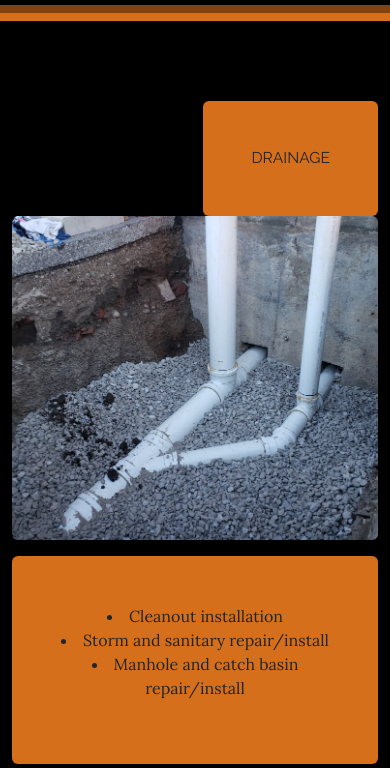
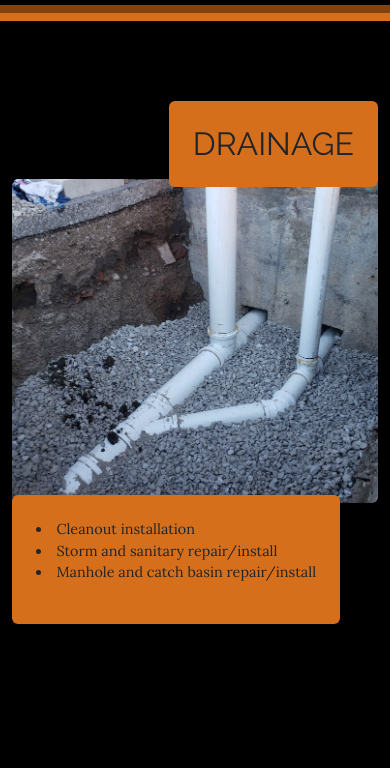
Before and after one commit to michelecatani/candgs, a plain HTML site: page services.html in a window 390 px wide. Shown: the part 76-844 px from the top of the page. Drawn offline with nearby package versions, Linux system fonts and the light colour scheme.

Commit message:
final touches just missing padding fix on last page

```diff
--- a/css/styles.css
+++ b/css/styles.css
@@ -164,7 +164,7 @@ h2 {
 }
 
 h3 {
-  font-size: calc(1.3rem + 0.6vw);
+  font-size: calc(1.1rem + 0.6vw);
 }
 @media (min-width: 1200px) {
   h3 {
@@ -317,7 +317,7 @@ textarea {
 }
 @media (min-width: 1400px) {
   .container {
-    max-width: 1500px;
+    max-width: 1100px;
   }
 }
 .row {
@@ -751,10 +751,11 @@ textarea.form-control {
 
 .mb-0 {
   margin-bottom: 0 !important;
+
 }
 
 .mb-3 {
-  margin-bottom: 1rem !important;
+  margin-bottom: 0rem !important;
 }
 
 .mb-4 {
@@ -770,7 +771,12 @@ textarea.form-control {
 }
 
 .p-5 {
-  padding: 3rem !important;
+  padding: 1.5rem !important;
+}
+
+#bullets {
+  text-align: left !important;
+  font-size: 0.9rem;
 }
 
 .py-5 {
@@ -900,7 +906,7 @@ p {
 }
 .section-heading .section-heading-lower {
   display: block;
-  font-size: 4vw;
+  font-size: 2rem;
   font-weight: 400;
 }
 
@@ -1011,6 +1017,27 @@ p {
   }
 }
 
+@media (min-width: 0px) {
+  .product-item .product-item-title {
+    position: relative;
+    z-index: 1;
+    margin-bottom: -0.5rem;
+  }
+  .product-item .product-item-img {
+    position: relative;
+    z-index: 0;
+    float: center;
+    margin-left: auto;
+    margin-right: auto;
+  }
+  .product-item .product-item-description {
+    position: relative;
+    z-index: 1;
+    margin-top: -0.5rem;
+    max-width: 100vw;
+  }
+}
+
 @media (min-width: 992px) {
   .product-item .product-item-title {
     position: relative;
--- a/services.html
+++ b/services.html
@@ -32,7 +32,7 @@
                     </div>
                     <img class="product-item-img mx-auto d-flex rounded img-fluid mb-3 mb-lg-0" src="assets/img/drainage.png" alt="..."/>
                     <div class="product-item-description d-flex me-auto">
-                        <div class="bg-faded p-5 rounded">
+                        <div class="bg-faded p-5 rounded" id="bullets">
                             <p class="mb-0">
                                 <li>Cleanout installation</li>
                                 <li>Storm and sanitary repair/install</li>
@@ -56,7 +56,7 @@
                     </div>
                     <img class="product-item-img mx-auto d-flex rounded img-fluid mb-3 mb-lg-0" src="assets/img/camera.png" alt="..." />
                     <div class="product-item-description d-flex ms-auto">
-                        <div class="bg-faded p-5 rounded">
+                        <div class="bg-faded p-5 rounded ms-auto" id="bullets">
                             <p class="mb-0">
                                 <li>Storm and sanitary video inspection</li>
                                 <li>Drain locating</li>
@@ -80,7 +80,7 @@
                     </div>
                     <img class="product-item-img mx-auto d-flex rounded img-fluid mb-3 mb-lg-0" src="assets/img/floodProtection.png" alt="..." />
                     <div class="product-item-description d-flex me-auto">
-                        <div class="bg-faded p-5 rounded">
+                        <div class="bg-faded p-5 rounded"  id="bullets">
                             <p class="mb-0">
                                 <li>Waterproofing</li>
                                 <li>Sump pump and backwater valve install</li>
@@ -104,11 +104,13 @@
                     </div>
                     <img class="product-item-img mx-auto d-flex rounded img-fluid mb-3 mb-lg-0" src="assets/img/siteServicing.png" alt="..." />
                     <div class="product-item-description d-flex ms-auto">
-                        <div class="bg-faded p-5 rounded"><p class="mb-0">
-                            <li>Water distribution repair/install</li>
-                            <li>Fire main repair/install</li>
-                            <li>Metre pit install</li>
-                        </p></div>
+                        <div class="bg-faded p-5 rounded ms-auto"  id="bullets">
+                            <p class="mb-0">
+                                <li>Water distribution repair/install</li>
+                                <li>Fire main repair/install</li>
+                                <li>Metre pit install</li>
+                            </p>
+                        </div>
                     </div>
                 </div>
             </div>
```
Also changed, not shown: about.html (+1 -1 lines).
